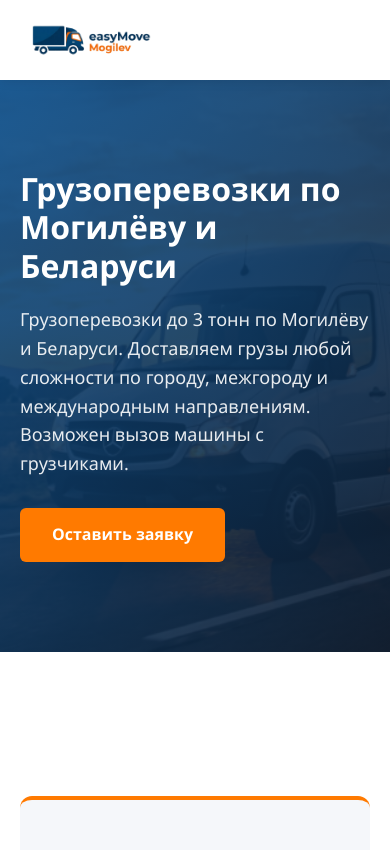
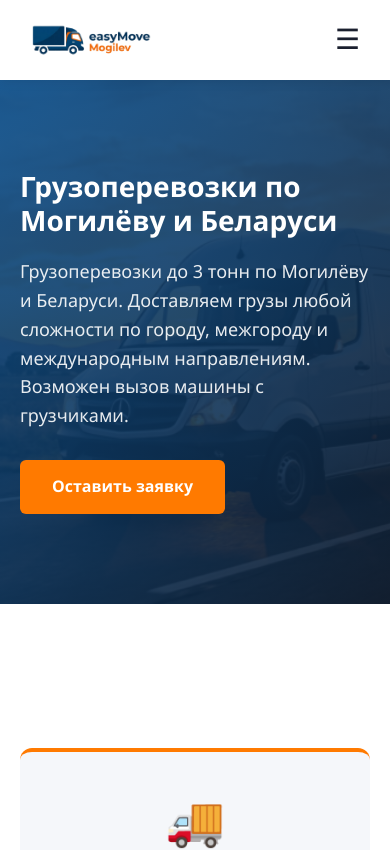
Before and after one commit to kitsuki21/easymove-mogilev, a React (Vite) app: page / in a window 390 px wide. Shown: the top 850 px of the page. Built offline with nearby package versions, Linux system fonts and the light colour scheme.

Commit message:
изменил адаптив

```diff
--- a/src/components/Header.jsx
+++ b/src/components/Header.jsx
@@ -5,7 +5,7 @@ export default function Header() {
 
   return (
     <header className="header">
-      <div className="container nav">
+      <div className={`container nav ${menuOpen ? "mobile-menu-open" : ""}`}>
         <div className="logo">
           <img
             className="img-logo"
@@ -48,10 +48,9 @@ export default function Header() {
           </a>
         </div>
 
-        <button
-          className="menu-toggle"
-          onClick={() => setMenuOpen(!menuOpen)}
-        ></button>
+        <button className="menu-toggle" onClick={() => setMenuOpen(!menuOpen)}>
+          {menuOpen ? "✕" : "☰"}
+        </button>
       </div>
     </header>
   );
--- a/src/index.css
+++ b/src/index.css
@@ -817,7 +817,109 @@ textarea.form-control:-webkit-autofill:active {
   }
 }
 
+/* ===== МОБИЛЬНОЕ МЕНЮ ===== */
 @media (max-width: 768px) {
+  /* Скрываем телефоны в шапке на мобильных */
+  .header-phones {
+    display: none;
+  }
+
+  /* Показываем кнопку меню */
+  .menu-toggle {
+    display: block;
+    background: transparent;
+    border: none;
+    font-size: 28px;
+    color: #1a1f2e;
+    cursor: pointer;
+    padding: 5px 10px;
+    line-height: 1;
+  }
+
+  /* Мобильное меню */
+  .nav ul {
+    display: none;
+    position: absolute;
+    top: 100%;
+    left: 0;
+    right: 0;
+    background: #fff;
+    flex-direction: column;
+    padding: 20px;
+    box-shadow: 0 5px 15px rgba(0, 0, 0, 0.1);
+    z-index: 1000;
+    margin: 0;
+    list-style: none;
+  }
+
+  .nav ul.active {
+    display: flex;
+  }
+
+  .nav ul li {
+    margin: 0;
+    padding: 0;
+  }
+
+  .nav ul li a {
+    display: block;
+    padding: 12px 0;
+    color: #1a1f2e;
+    text-decoration: none;
+    font-size: 16px;
+    border-bottom: 1px solid #eee;
+  }
+
+  .nav ul li:last-child a {
+    border-bottom: none;
+  }
+
+  /* Показываем телефоны в открытом мобильном меню */
+  .nav.mobile-menu-open .header-phones {
+    display: flex;
+    flex-direction: column;
+    align-items: center;
+    gap: 12px;
+    margin: 15px 0;
+    padding: 15px 0;
+    border-top: 1px solid #eee;
+    border-bottom: 1px solid #eee;
+  }
+
+  .nav.mobile-menu-open .header-phone {
+    padding: 10px 20px;
+    background: rgba(0, 0, 0, 0.05);
+    border-radius: 8px;
+    text-decoration: none;
+    display: flex;
+    align-items: center;
+    gap: 8px;
+  }
+
+  .nav.mobile-menu-open .header-phone .phone-number {
+    font-size: 16px;
+    color: #1a1f2e;
+    font-weight: 600;
+  }
+
+  /* Адаптивность для hero секции */
+  .hero h1 {
+    font-size: 28px;
+  }
+
+  /* Адаптивность для сетки */
+  .hero-grid,
+  .contact-grid,
+  .calc-row {
+    grid-template-columns: 1fr;
+  }
+
+  /* Адаптивность для калькулятора */
+  .calc-row {
+    grid-template-columns: 1fr;
+  }
+
+  /* Адаптивность для контактов */
   .contact-section {
     padding: 50px 0;
   }
@@ -838,62 +940,14 @@ textarea.form-control:-webkit-autofill:active {
   }
 }
 
-/* Адаптивность для калькулятора */
-@media (max-width: 768px) {
-  .calc-row {
-    grid-template-columns: 1fr;
+/* ===== ПЛАНШЕТЫ ===== */
+@media (max-width: 1024px) and (min-width: 769px) {
+  .header-phones {
+    flex-direction: row;
+    gap: 12px;
+  }
+
+  .header-phone .phone-number {
+    font-size: 13px;
   }
 }
-
-/* Responsive */
-@media (max-width: 768px) {
-  .hero-grid,
-  .contact-grid,
-  .calc-row {
-    grid-template-columns: 1fr;
-  }
-  .hero h1 {
-    font-size: 32px;
-  }
-  .nav ul {
-    display: none;
-    position: absolute;
-    top: 70px;
-    left: 0;
-    right: 0;
-    background: #fff;
-    flex-direction: column;
-    padding: 20px;
-    box-shadow: 0 5px 10px rgba(0, 0, 0, 0.1);
-  }
-  .nav ul.active {
-    display: flex;
-  }
-  .menu-toggle {
-    display: block;
-  }
-}
-
-@media (max-width: 768px) {
-  .header-phones {
-    display: none;
-  }
-
-  .nav.mobile-menu-open .header-phones {
-    display: flex;
-    flex-direction: column;
-    align-items: center;
-    gap: 12px;
-    margin: 15px 0;
-  }
-
-  .nav.mobile-menu-open .header-phone {
-    padding: 10px 20px;
-    background: rgba(0, 0, 0, 0.05);
-    border-radius: 8px;
-  }
-
-  .nav.mobile-menu-open .header-phone .phone-number {
-    font-size: 16px;
-  }
-}
```
